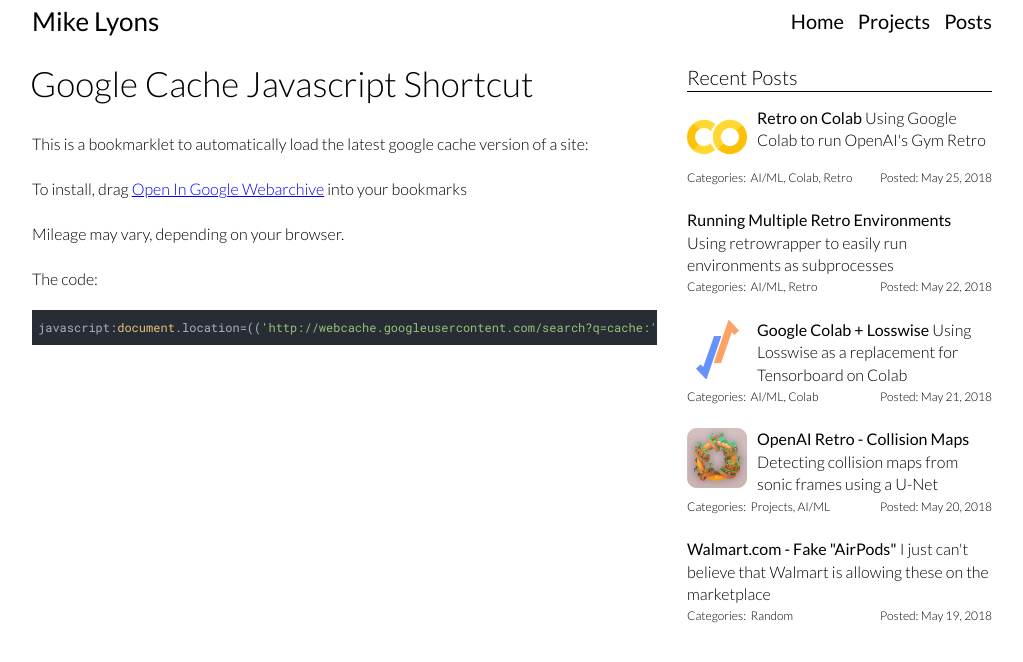
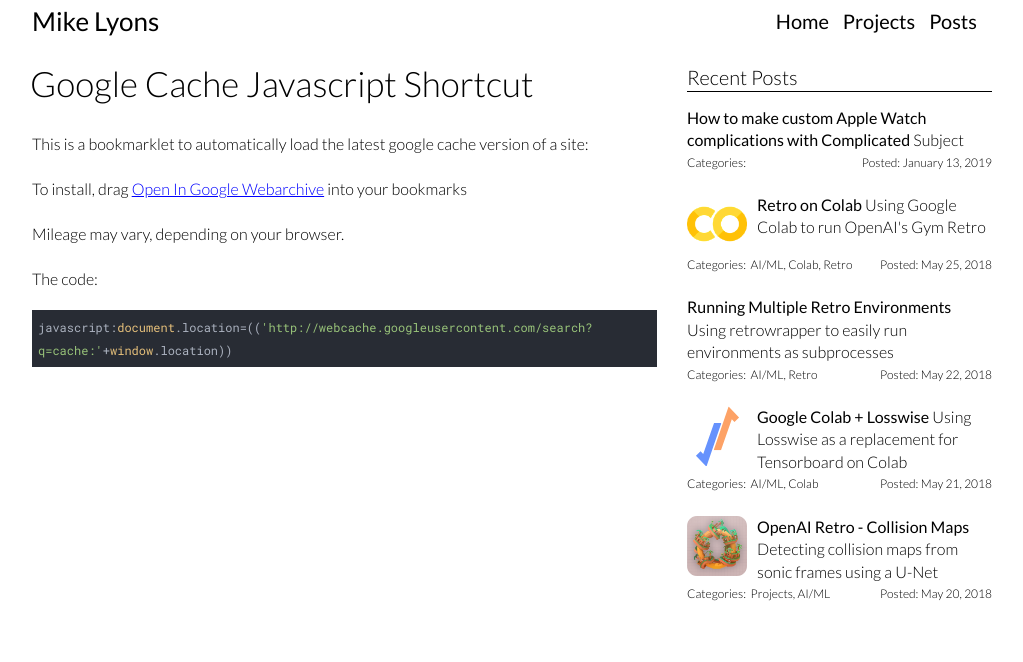
Before and after one commit to frenchie4111/frenchie4111.github.io, a Jekyll site: the page built from _posts/2017-06-12-Google-Cache-Javascript-Shortcut.html, in a window 1280 px wide. Shown: the top 662 px of the page, without its empty margins (128-1151 px from the left). Built offline with Jekyll 4.4.1, drawn with Linux system fonts in a browser that asks for light colours; nearby versions of some CDN libraries.

Commit message:
Started adding complicated tutorial, made whole site more mobile friendly

````diff
--- /dev/null
+++ b/_layouts/complicated.html
@@ -0,0 +1,6 @@
+---
+layout: post_plain
+---
+<link rel="stylesheet" type="text/css" href="/css/complicated.css">
+
+{{ content }}
--- a/_layouts/home.html
+++ b/_layouts/home.html
@@ -1,6 +1,8 @@
 <!DOCTYPE html>
 <html>
     <head>
+        <meta name="viewport" content="width=device-width, initial-scale=1.0">
+
         <style type="text/css">
             @font-face
             {
@@ -68,11 +70,18 @@
             <img id="overlay_image" class="gallery_fullscreen" /><br/>
             Click anywhere to close
         </div>
-        <div id="header">
+        {% if page.sticky_title %}
+            <div id="header_placeholder"></div>
+        {% endif %}
+        <div id="header" class="{% if page.sticky_title %}sticky{% endif %}">
             <div class="full_width">
                 <a href="/">
                     <div id="name" class="hover colorchanger">
-                        Mike Lyons
+                        {% if page.custom_title %}
+                            M | {{ page.custom_title }}
+                        {% else %}
+                            Mike Lyons
+                        {% endif %}
                     </div>
                 </a>
                 <div id="menu">
@@ -80,6 +89,11 @@
                         <a class="hover colorchanger" href="/">Home</a>
                         <a class="hover colorchanger" href="/projects.html">Projects</a>
                         <a class="hover colorchanger" href="/posts.html">Posts</a>
+                    </div>
+                </div>
+                <div id="menu_mobile">
+                    <div class="left">
+                        <a class="hover colorchanger" href="/">More</a>
                     </div>
                 </div>
                 <div class="clear"></div>
--- /dev/null
+++ b/_posts/2019-01-13-Complicated-How-To.md
@@ -0,0 +1,44 @@
+---
+title: How to make custom Apple Watch complications with Complicated
+custom_title: Complicated
+sticky_title: true
+subject: Subject
+layout: complicated
+---
+
+## Step 1: Intialize Complicated
+
+In order to initialize complicated, you need to add a complicated complication
+to your active watch face. This can be done either through the Watch app on
+your phone, or from the watch itself.
+
+### From the phone
+
+### From the watch
+
+
+## Step 2: Choose a complication
+
+Select the complication that you want to update using the selector in the
+Complicated App. You can use the preview screen to determine which complication
+is which.
+
+## Step 3: Copy the link, and update your complication
+
+Once you have selected a complication you want to update, click the "Update Link"
+button on the bottom part of the app. This will copy the update link to your
+phone's clipboard. If you have a MacOS computer, it should automatically sync
+this to your computer's clipboard via iCloud.
+
+The simplest way to update a link is via Curl in your command line. Simply
+paste
+
+```bash
+curl <Your update link>NewValue
+```
+
+Example
+
+```bash
+curl https://customcomplication.mikelyons.org/complicated/set/1234abcd/utilitarianLarge?value=NewValue
+```
--- /dev/null
+++ b/css/complicated.scss
@@ -0,0 +1,14 @@
+---
+# Front matter required to get loaded in jekyll
+---
+
+body {
+    display: flex;
+    flex-direction: column;
+}
+
+#content_area {
+    background-color: #1f1f1f;
+    color: white;
+    flex: 1;
+}
--- a/css/home.scss
+++ b/css/home.scss
@@ -6,6 +6,11 @@
 
 a:link, a:visited {
     color: blue;
+}
+
+html {
+    min-height: 100%;
+    height: 0;
 }
 
 body
@@ -40,11 +45,13 @@
 .one_third_width
 {
     width: 320px;
+    max-width: 100%;
 }
 
 .two_thirds_width
 {
     width: 640px;
+    max-width: 100%;
 }
 
 .left
@@ -57,6 +64,12 @@
     float: right;
 }
 
+@media only screen and (max-width: 960px) {
+    .one_third_width {
+        width: 100%;
+    }
+}
+
 .clear
 {
     clear: both;
@@ -66,6 +79,18 @@
 {
     background-color: white;
     font-weight: 400;
+    padding: 0 10px;
+}
+
+#header.sticky {
+    position: fixed;
+    top: 0;
+    left: 0;
+    width: 100%;
+}
+
+#header_placeholder {
+    height: 45px;
 }
 
 #name, #name:visited, #name:link
@@ -83,18 +108,34 @@
     font-size: 20px;
 }
 
+#menu_mobile {
+    display: none;
+    float: right;
+    margin: 10px 0 12px 0;
+    font-size: 20px;
+}
+
+@media only screen and (max-width: 400px) {
+    #menu {
+        display: none;
+    }
+    #menu_mobile {
+        display: block;
+    }
+}
+
 #hidden_menu
 {
     display: none;
 }
 
-#menu a
+#menu a, #menu_mobile a
 {
     margin: 0 10px 0 0;
 }
 
-#menu a:last-child {
-    margin-right: 0;
+#menu a:last-child, #menu_mobile a:last-child {
+    margin-right: 15px;
 }
 
 .hover:link, .hover:visited
@@ -122,7 +163,7 @@
 #content_area
 {
     background-color: white;
-    padding: 12px 0 0 0;
+    padding: 12px 10px 0 10px;
 }
 
 .column
@@ -142,6 +183,12 @@
 .column_spacer
 {
     height: 10px;
+}
+
+@media only screen and (max-width: 960px) {
+    .column {
+        padding: 0;
+    }
 }
 
 #content_area h2
@@ -343,3 +390,13 @@
 .expand {
     display: block;
 }
+
+pre {
+    white-space: pre-wrap;
+    word-wrap: break-word;
+}
+
+code {
+    white-space: pre-wrap;
+    word-wrap: break-word;
+}
````
